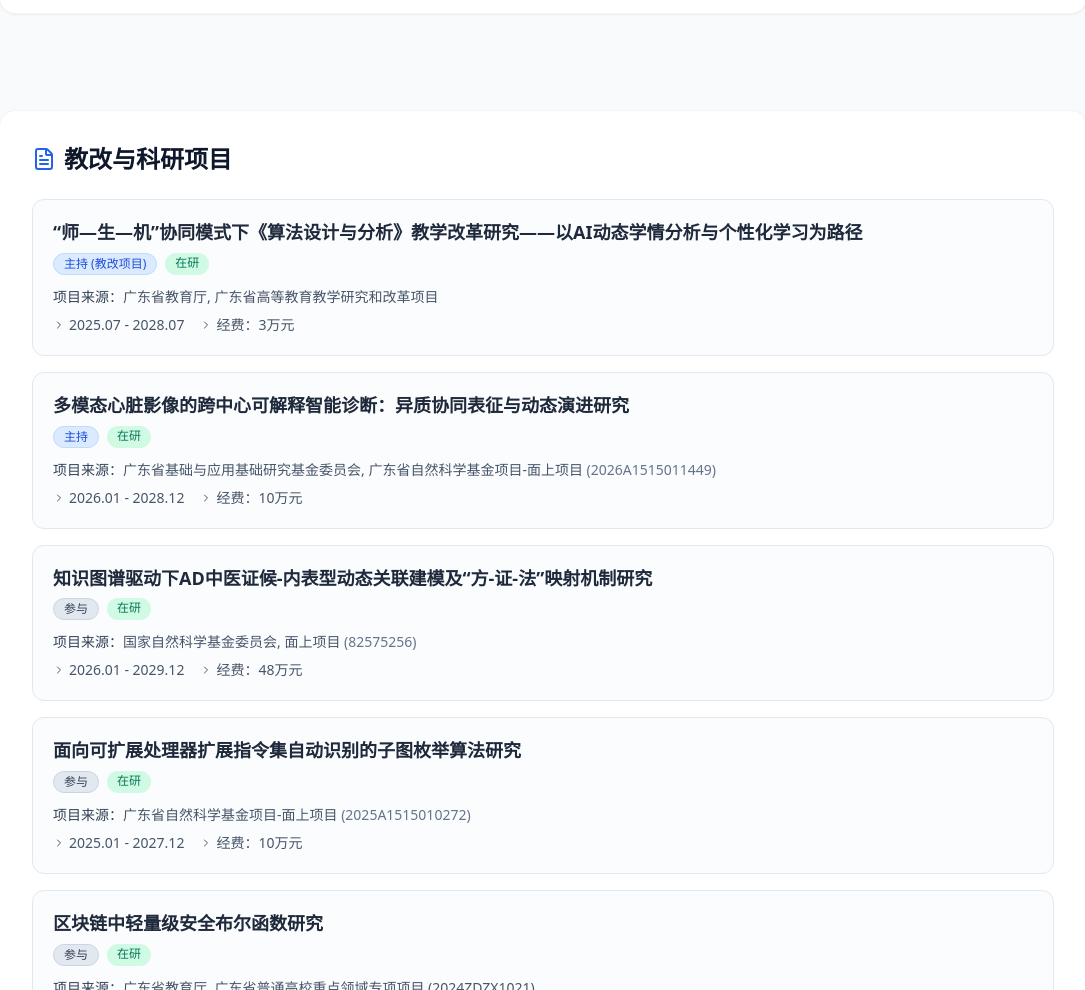
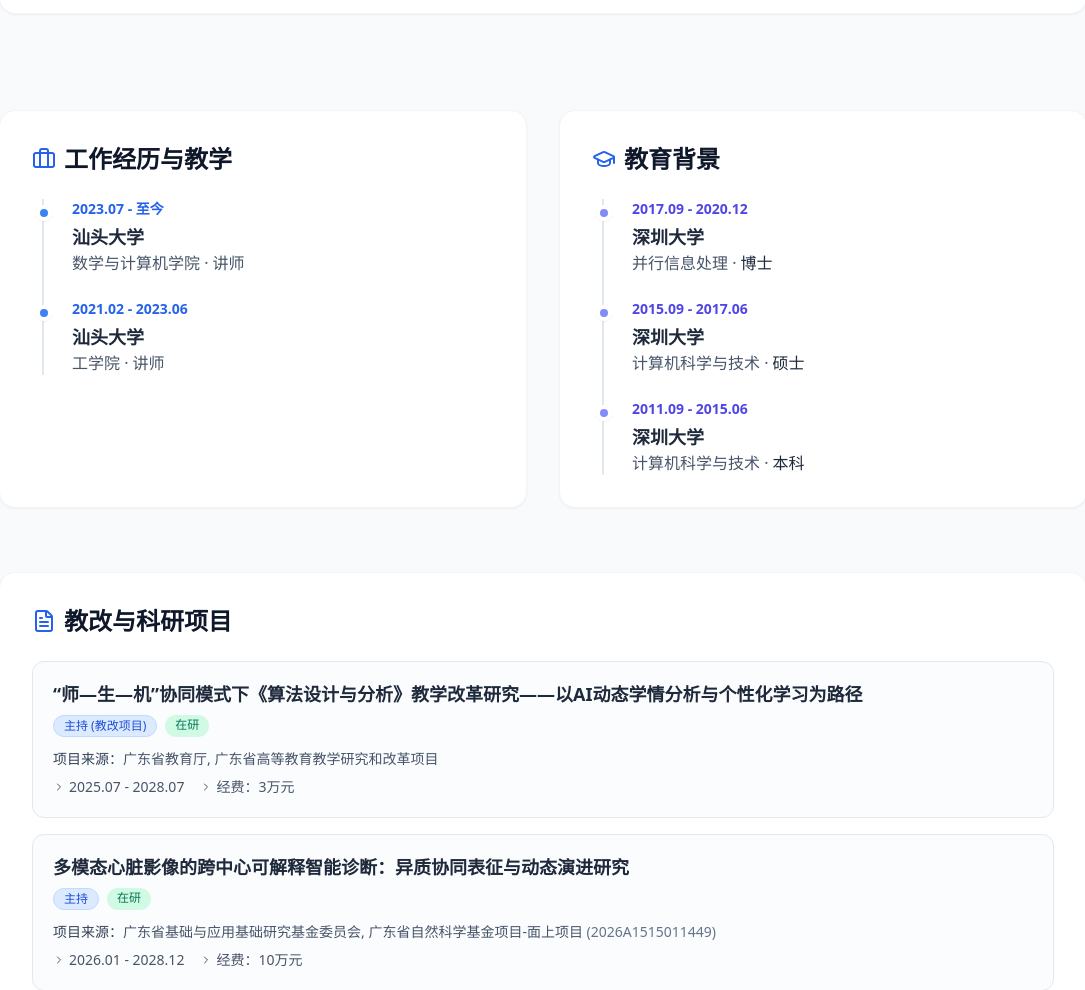
Before and after one commit to GoshaWu/JunhaoWu, a plain HTML site: page index.html in a window 1280 px wide. Shown: the part 606-1596 px from the top of the page, without its empty margins (97-1182 px from the left). Drawn offline with nearby package versions, Linux system fonts and the light colour scheme.

Commit message:
Add files via upload

```diff
--- a/index.html
+++ b/index.html
@@ -23,7 +23,7 @@
         <div class="max-w-6xl mx-auto px-4 sm:px-6 lg:px-8">
             <div class="flex justify-between h-16">
                 <div class="flex items-center">
-                    <span class="text-xl font-bold text-blue-800 tracking-wider">WU<span class="text-slate-800">JUNHAO</span></span>
+                    <span class="text-xl font-bold text-blue-800 tracking-wider">Junhao<span class="text-slate-800">Wu</span></span>
                 </div>
 
                 <!-- 桌面端菜单 -->
@@ -123,6 +123,77 @@
                     </div>
                 </div>
 
+            </div>
+        </section>
+
+        <!-- 经历与教育背景 -->
+        <section id="experience" class="scroll-mt-24">
+            <div class="grid md:grid-cols-2 gap-8">
+
+                <!-- 工作经历与教学 -->
+                <div class="space-y-8">
+                    <div class="bg-white rounded-2xl p-8 shadow-sm border border-slate-100 h-full">
+                        <h2 class="text-2xl font-bold text-slate-900 mb-6 flex items-center gap-2">
+                            <i data-lucide="briefcase" class="text-blue-600"></i> 工作经历与教学
+                        </h2>
+
+                        <!-- 时间轴 -->
+                        <div class="space-y-6 relative before:absolute before:inset-0 before:ml-2 before:-translate-x-px md:before:ml-[11px] md:before:w-0.5 before:h-full before:bg-slate-200">
+                            <div class="relative pl-8 md:pl-10">
+                                <div class="absolute left-0 mt-1.5 w-4 h-4 rounded-full bg-blue-500 border-4 border-white shadow-sm md:ml-1"></div>
+                                <div>
+                                    <span class="text-sm font-semibold text-blue-600 block mb-1">2023.07 - 至今</span>
+                                    <h3 class="font-bold text-slate-800 text-lg">汕头大学</h3>
+                                    <p class="text-slate-600">数学与计算机学院 · 讲师</p>
+                                </div>
+                            </div>
+                            <div class="relative pl-8 md:pl-10">
+                                <div class="absolute left-0 mt-1.5 w-4 h-4 rounded-full bg-blue-500 border-4 border-white shadow-sm md:ml-1"></div>
+                                <div>
+                                    <span class="text-sm font-semibold text-blue-600 block mb-1">2021.02 - 2023.06</span>
+                                    <h3 class="font-bold text-slate-800 text-lg">汕头大学</h3>
+                                    <p class="text-slate-600">工学院 · 讲师</p>
+                                </div>
+                            </div>
+                        </div>
+                    </div>
+                </div>
+
+                <!-- 教育背景 -->
+                <div class="space-y-8">
+                    <div class="bg-white rounded-2xl p-8 shadow-sm border border-slate-100 h-full">
+                        <h2 class="text-2xl font-bold text-slate-900 mb-6 flex items-center gap-2">
+                            <i data-lucide="graduation-cap" class="text-blue-600"></i> 教育背景
+                        </h2>
+
+                        <div class="space-y-6 relative before:absolute before:inset-0 before:ml-2 before:-translate-x-px md:before:ml-[11px] md:before:w-0.5 before:h-full before:bg-slate-200">
+                            <div class="relative pl-8 md:pl-10">
+                                <div class="absolute left-0 mt-1.5 w-4 h-4 rounded-full bg-indigo-400 border-4 border-white shadow-sm md:ml-1"></div>
+                                <div>
+                                    <span class="text-sm font-semibold text-indigo-600 block mb-1">2017.09 - 2020.12</span>
+                                    <h3 class="font-bold text-slate-800 text-lg">深圳大学</h3>
+                                    <p class="text-slate-600">并行信息处理 · <span class="font-medium text-slate-800">博士</span></p>
+                                </div>
+                            </div>
+                            <div class="relative pl-8 md:pl-10">
+                                <div class="absolute left-0 mt-1.5 w-4 h-4 rounded-full bg-indigo-400 border-4 border-white shadow-sm md:ml-1"></div>
+                                <div>
+                                    <span class="text-sm font-semibold text-indigo-600 block mb-1">2015.09 - 2017.06</span>
+                                    <h3 class="font-bold text-slate-800 text-lg">深圳大学</h3>
+                                    <p class="text-slate-600">计算机科学与技术 · <span class="font-medium text-slate-800">硕士</span></p>
+                                </div>
+                            </div>
+                            <div class="relative pl-8 md:pl-10">
+                                <div class="absolute left-0 mt-1.5 w-4 h-4 rounded-full bg-indigo-400 border-4 border-white shadow-sm md:ml-1"></div>
+                                <div>
+                                    <span class="text-sm font-semibold text-indigo-600 block mb-1">2011.09 - 2015.06</span>
+                                    <h3 class="font-bold text-slate-800 text-lg">深圳大学</h3>
+                                    <p class="text-slate-600">计算机科学与技术 · <span class="font-medium text-slate-800">本科</span></p>
+                                </div>
+                            </div>
+                        </div>
+                    </div>
+                </div>
             </div>
         </section>
 
```
